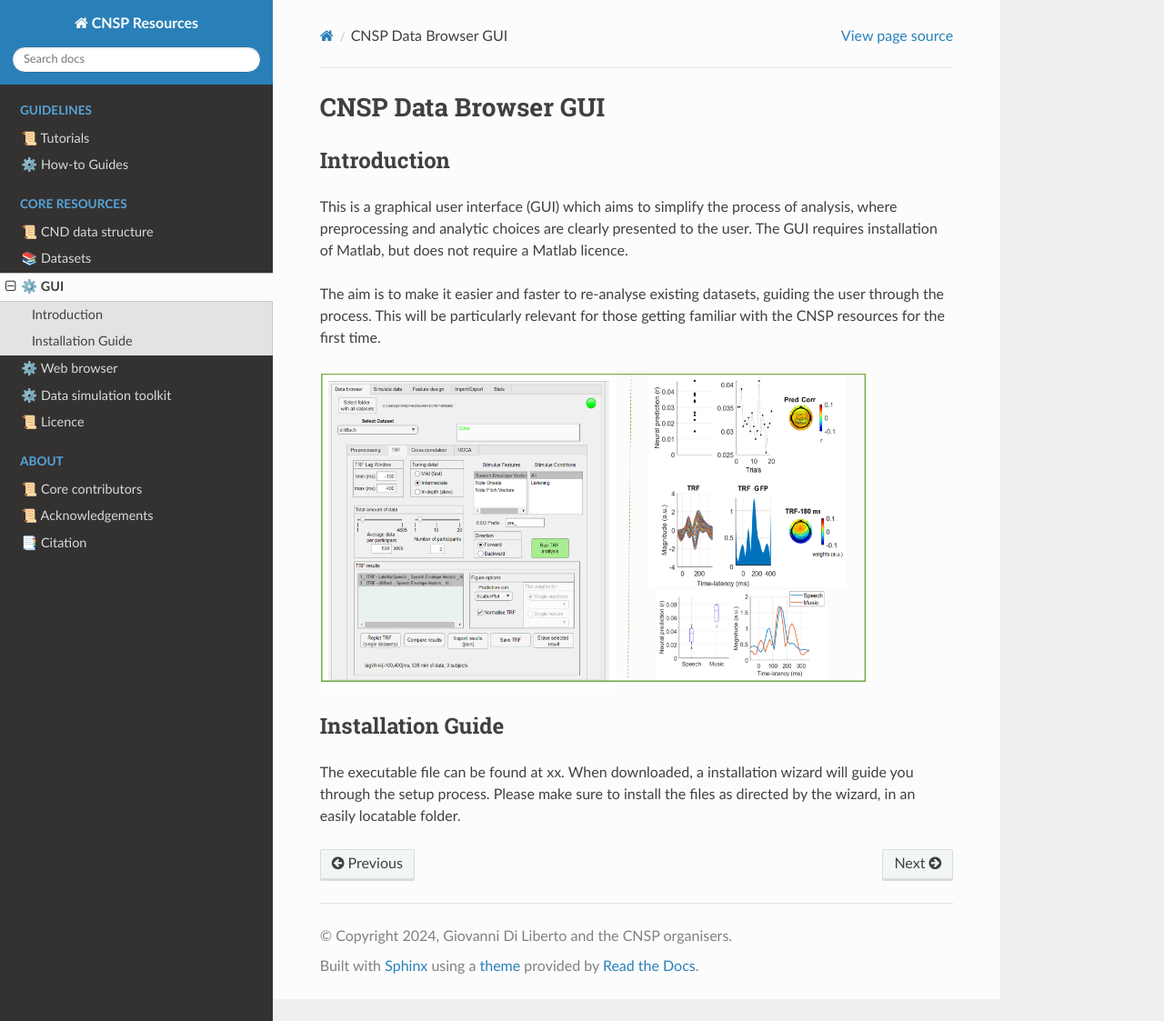
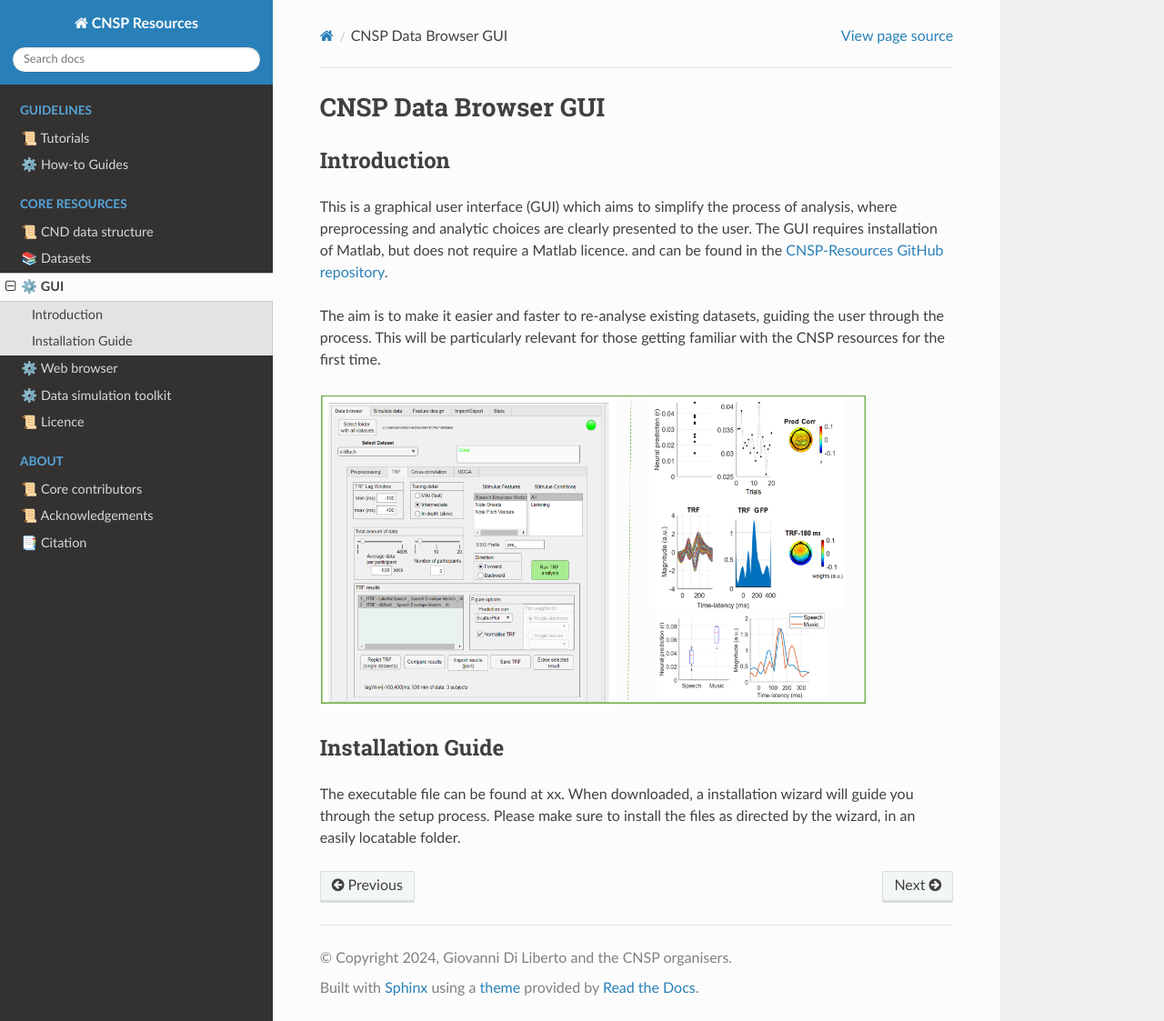
Before and after one commit to CNSP-Workshop/CNSP-resources, a Sphinx documentation site: the page built from docs/guiPage.rst, in a window 1280 px wide and 1123 px high. Shown: the whole window at 91% size. Built offline with Sphinx 7.4.7 and the Read the Docs theme 2.0.0, drawn with Linux system fonts in a browser that asks for light colours; pages that are not in the unit, such as notebooks, are missing from menus.

Commit message:
Update guiPage.rst

```diff
--- a/docs/guiPage.rst
+++ b/docs/guiPage.rst
@@ -6,6 +6,7 @@ Introduction
 ================
 This is a graphical user interface (GUI) which aims to simplify the process of analysis, where preprocessing and analytic choices are
 clearly presented to the user. The GUI requires installation of Matlab, but does not require a Matlab licence.
+and can be found in the `CNSP-Resources GitHub repository <https://github.com/CNSP-Workshop/CNSP-resources>`_.
 
 The aim is to make it easier and faster to re-analyse existing datasets, guiding the user through the process. This will be particularly
 relevant for those getting familiar with the CNSP resources for the first time.
```
